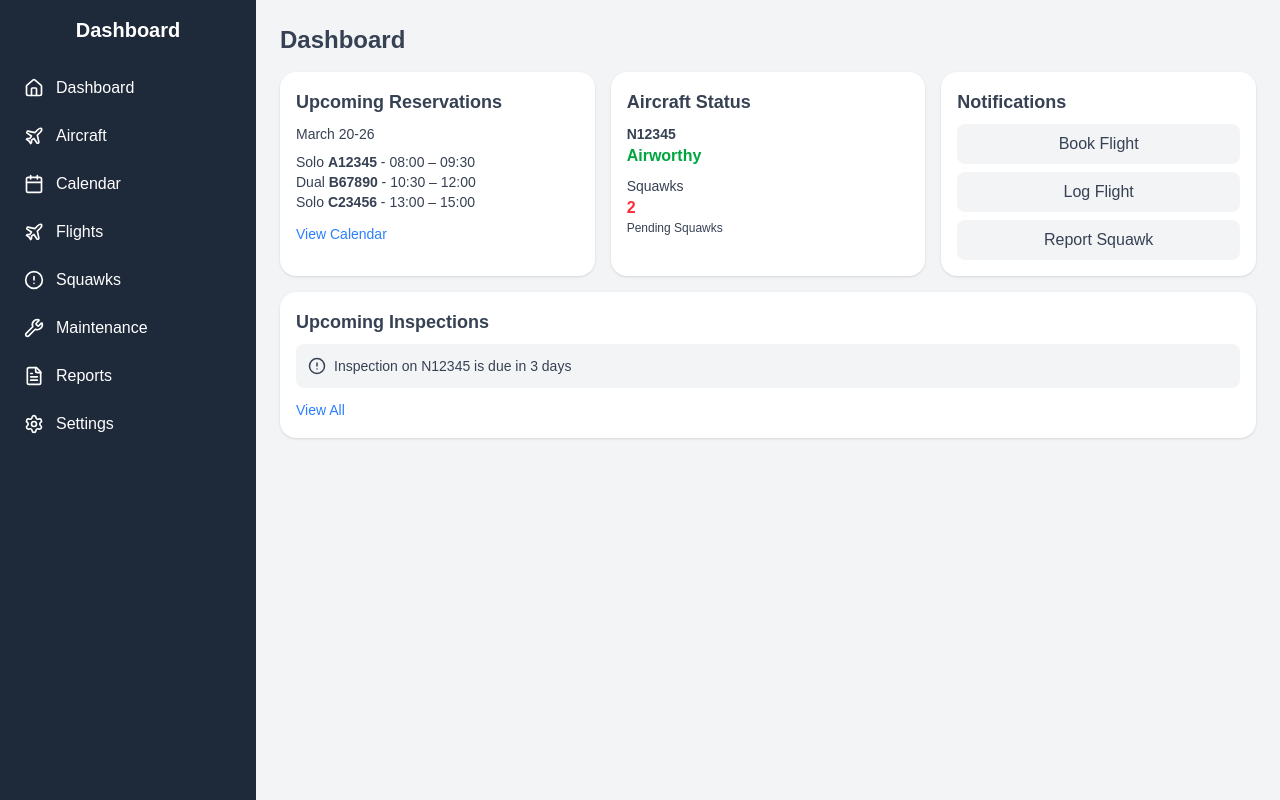
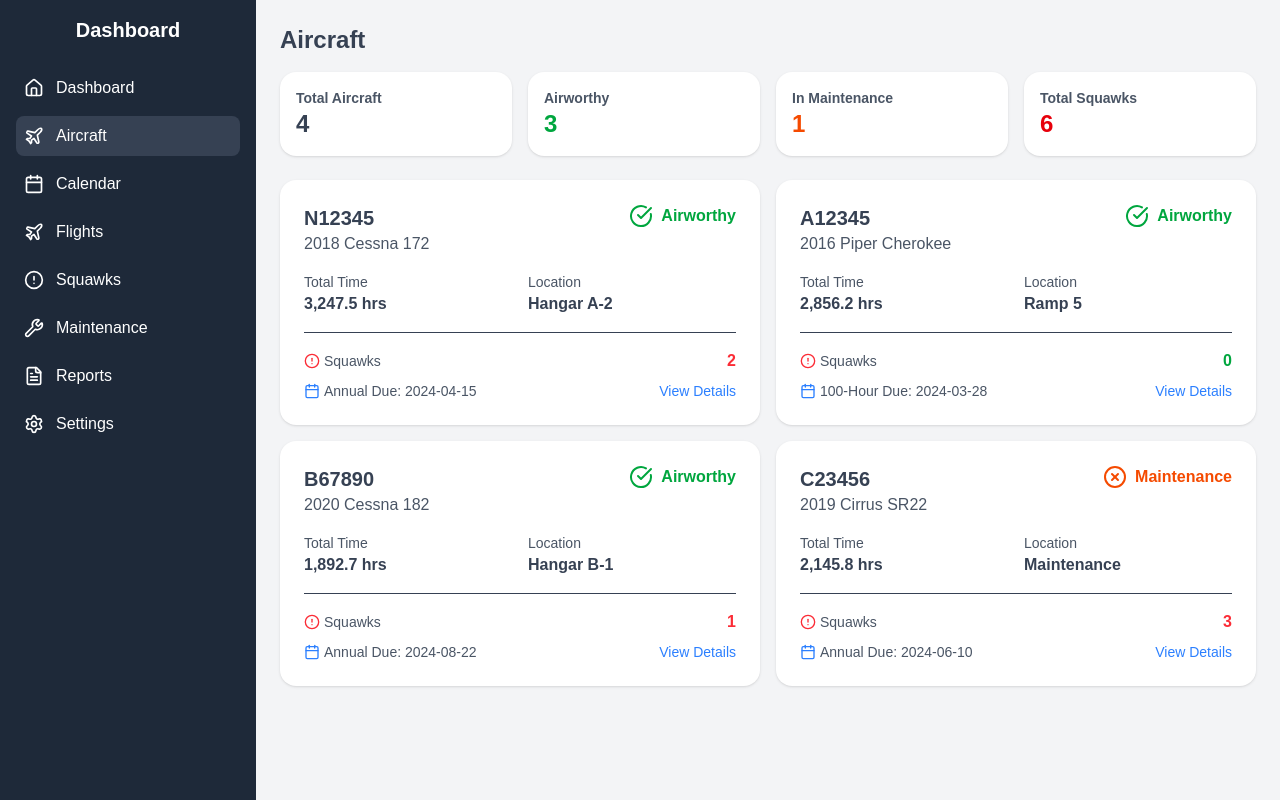
Before and after one commit to TroyOwens0493/digitalLogbooks, a Next.js app: page / in a window 1280 px wide. Both pictures are taken after a click on the item "Aircraft". Built offline with nearby package versions, Linux system fonts and the light colour scheme.

Commit message:
Add Aircraft page with navigation functionality
Co-authored-by: TroyOwens0493 <147565176+TroyOwens0493@users.noreply.github.com>

```diff
--- a/src/app/layout.tsx
+++ b/src/app/layout.tsx
@@ -1,20 +1,9 @@
 import type { Metadata } from "next";
-import { Geist, Geist_Mono } from "next/font/google";
 import "./globals.css";
 
-const geistSans = Geist({
-  variable: "--font-geist-sans",
-  subsets: ["latin"],
-});
-
-const geistMono = Geist_Mono({
-  variable: "--font-geist-mono",
-  subsets: ["latin"],
-});
-
 export const metadata: Metadata = {
-  title: "Create Next App",
-  description: "Generated by create next app",
+  title: "Digital Logbooks",
+  description: "Aircraft digital logbook application",
 };
 
 export default function RootLayout({
@@ -24,9 +13,7 @@ export default function RootLayout({
 }>) {
   return (
     <html lang="en">
-      <body
-        className={`${geistSans.variable} ${geistMono.variable} antialiased text-gray-700 dark:text-gray-400`}
-      >
+      <body className="antialiased text-gray-700 dark:text-gray-400">
         {children}
       </body>
     </html>
--- a/src/app/page.tsx
+++ b/src/app/page.tsx
@@ -1,12 +1,28 @@
 // pages/index.jsx
+"use client";
+import { useState } from "react";
 import Sidebar from "../components/Sidebar";
 import Dashboard from "../components/Dashboard";
+import Aircraft from "../components/Aircraft";
 
 export default function Home() {
+    const [currentPage, setCurrentPage] = useState("Dashboard");
+
+    const renderCurrentPage = () => {
+        switch (currentPage) {
+            case "Dashboard":
+                return <Dashboard />;
+            case "Aircraft":
+                return <Aircraft />;
+            default:
+                return <Dashboard />;
+        }
+    };
+
     return (
         <div className="flex h-screen bg-gray-100">
-            <Sidebar />
-            <Dashboard />
+            <Sidebar currentPage={currentPage} onPageChange={setCurrentPage} />
+            {renderCurrentPage()}
         </div>
     );
 }
--- /dev/null
+++ b/src/components/Aircraft.jsx
@@ -0,0 +1,143 @@
+// components/Aircraft.jsx
+import { AlertCircle, Calendar, Wrench, CheckCircle, XCircle } from "lucide-react";
+
+export default function Aircraft() {
+    // Sample aircraft data based on what we see in the dashboard
+    const aircraftList = [
+        {
+            tailNumber: "N12345",
+            make: "Cessna",
+            model: "172",
+            year: "2018",
+            status: "Airworthy",
+            totalTime: "3,247.5",
+            squawks: 2,
+            nextInspection: "Annual Due: 2024-04-15",
+            location: "Hangar A-2"
+        },
+        {
+            tailNumber: "A12345",
+            make: "Piper",
+            model: "Cherokee",
+            year: "2016",
+            status: "Airworthy",
+            totalTime: "2,856.2",
+            squawks: 0,
+            nextInspection: "100-Hour Due: 2024-03-28",
+            location: "Ramp 5"
+        },
+        {
+            tailNumber: "B67890",
+            make: "Cessna",
+            model: "182",
+            year: "2020",
+            status: "Airworthy",
+            totalTime: "1,892.7",
+            squawks: 1,
+            nextInspection: "Annual Due: 2024-08-22",
+            location: "Hangar B-1"
+        },
+        {
+            tailNumber: "C23456",
+            make: "Cirrus",
+            model: "SR22",
+            year: "2019",
+            status: "Maintenance",
+            totalTime: "2,145.8",
+            squawks: 3,
+            nextInspection: "Annual Due: 2024-06-10",
+            location: "Maintenance"
+        }
+    ];
+
+    return (
+        <div className="p-6 flex-1">
+            <h1 className="text-2xl font-bold mb-4">Aircraft</h1>
+
+            {/* Aircraft Summary Stats */}
+            <div className="grid grid-cols-4 gap-4 mb-6">
+                <div className="bg-white p-4 rounded-2xl shadow">
+                    <h3 className="text-sm font-semibold text-gray-600">Total Aircraft</h3>
+                    <p className="text-2xl font-bold">{aircraftList.length}</p>
+                </div>
+                <div className="bg-white p-4 rounded-2xl shadow">
+                    <h3 className="text-sm font-semibold text-gray-600">Airworthy</h3>
+                    <p className="text-2xl font-bold text-green-600">
+                        {aircraftList.filter(a => a.status === "Airworthy").length}
+                    </p>
+                </div>
+                <div className="bg-white p-4 rounded-2xl shadow">
+                    <h3 className="text-sm font-semibold text-gray-600">In Maintenance</h3>
+                    <p className="text-2xl font-bold text-orange-600">
+                        {aircraftList.filter(a => a.status === "Maintenance").length}
+                    </p>
+                </div>
+                <div className="bg-white p-4 rounded-2xl shadow">
+                    <h3 className="text-sm font-semibold text-gray-600">Total Squawks</h3>
+                    <p className="text-2xl font-bold text-red-600">
+                        {aircraftList.reduce((total, aircraft) => total + aircraft.squawks, 0)}
+                    </p>
+                </div>
+            </div>
+
+            {/* Aircraft List */}
+            <div className="grid grid-cols-1 md:grid-cols-2 gap-4">
+                {aircraftList.map((aircraft, index) => (
+                    <div key={index} className="bg-white p-6 rounded-2xl shadow">
+                        <div className="flex justify-between items-start mb-4">
+                            <div>
+                                <h2 className="text-xl font-bold">{aircraft.tailNumber}</h2>
+                                <p className="text-gray-600">{aircraft.year} {aircraft.make} {aircraft.model}</p>
+                            </div>
+                            <div className="flex items-center">
+                                {aircraft.status === "Airworthy" ? (
+                                    <CheckCircle className="text-green-600" size={24} />
+                                ) : (
+                                    <XCircle className="text-orange-600" size={24} />
+                                )}
+                                <span className={`ml-2 font-semibold ${
+                                    aircraft.status === "Airworthy" ? "text-green-600" : "text-orange-600"
+                                }`}>
+                                    {aircraft.status}
+                                </span>
+                            </div>
+                        </div>
+
+                        <div className="grid grid-cols-2 gap-4 mb-4">
+                            <div>
+                                <p className="text-sm text-gray-600">Total Time</p>
+                                <p className="font-semibold">{aircraft.totalTime} hrs</p>
+                            </div>
+                            <div>
+                                <p className="text-sm text-gray-600">Location</p>
+                                <p className="font-semibold">{aircraft.location}</p>
+                            </div>
+                        </div>
+
+                        <div className="border-t pt-4">
+                            <div className="flex justify-between items-center mb-2">
+                                <div className="flex items-center">
+                                    <AlertCircle size={16} className="text-red-500 mr-1" />
+                                    <span className="text-sm text-gray-600">Squawks</span>
+                                </div>
+                                <span className={`font-bold ${aircraft.squawks > 0 ? "text-red-500" : "text-green-600"}`}>
+                                    {aircraft.squawks}
+                                </span>
+                            </div>
+
+                            <div className="flex items-center justify-between">
+                                <div className="flex items-center">
+                                    <Calendar size={16} className="text-blue-500 mr-1" />
+                                    <span className="text-sm text-gray-600">{aircraft.nextInspection}</span>
+                                </div>
+                                <button className="text-blue-500 text-sm hover:underline">
+                                    View Details
+                                </button>
+                            </div>
+                        </div>
+                    </div>
+                ))}
+            </div>
+        </div>
+    );
+}
--- a/src/components/Sidebar.jsx
+++ b/src/components/Sidebar.jsx
@@ -1,7 +1,7 @@
 // components/Sidebar.jsx
 import { Home, Calendar, Plane, Wrench, FileText, Settings, AlertCircle } from "lucide-react";
 
-export default function Sidebar() {
+export default function Sidebar({ currentPage, onPageChange }) {
     const menuItems = [
         { label: "Dashboard", icon: <Home size={20} /> },
         { label: "Aircraft", icon: <Plane size={20} /> },
@@ -13,6 +13,12 @@ export default function Sidebar() {
         { label: "Settings", icon: <Settings size={20} /> },
     ];
 
+    const handleMenuClick = (label) => {
+        if (onPageChange) {
+            onPageChange(label);
+        }
+    };
+
     return (
         <div className="w-64 h-screen bg-gray-800 text-white flex flex-col p-4">
             <div className="flex items-center justify-center mb-6">
@@ -22,7 +28,10 @@ export default function Sidebar() {
                 {menuItems.map((item, idx) => (
                     <li
                         key={idx}
-                        className="flex items-center gap-3 p-2 rounded-lg hover:bg-gray-700 cursor-pointer"
+                        className={`flex items-center gap-3 p-2 rounded-lg hover:bg-gray-700 cursor-pointer ${
+                            currentPage === item.label ? "bg-gray-700" : ""
+                        }`}
+                        onClick={() => handleMenuClick(item.label)}
                     >
                         {item.icon}
                         <span>{item.label}</span>
```
Also changed, not shown: 1 other file (tests, documents, lock files or other folders).
